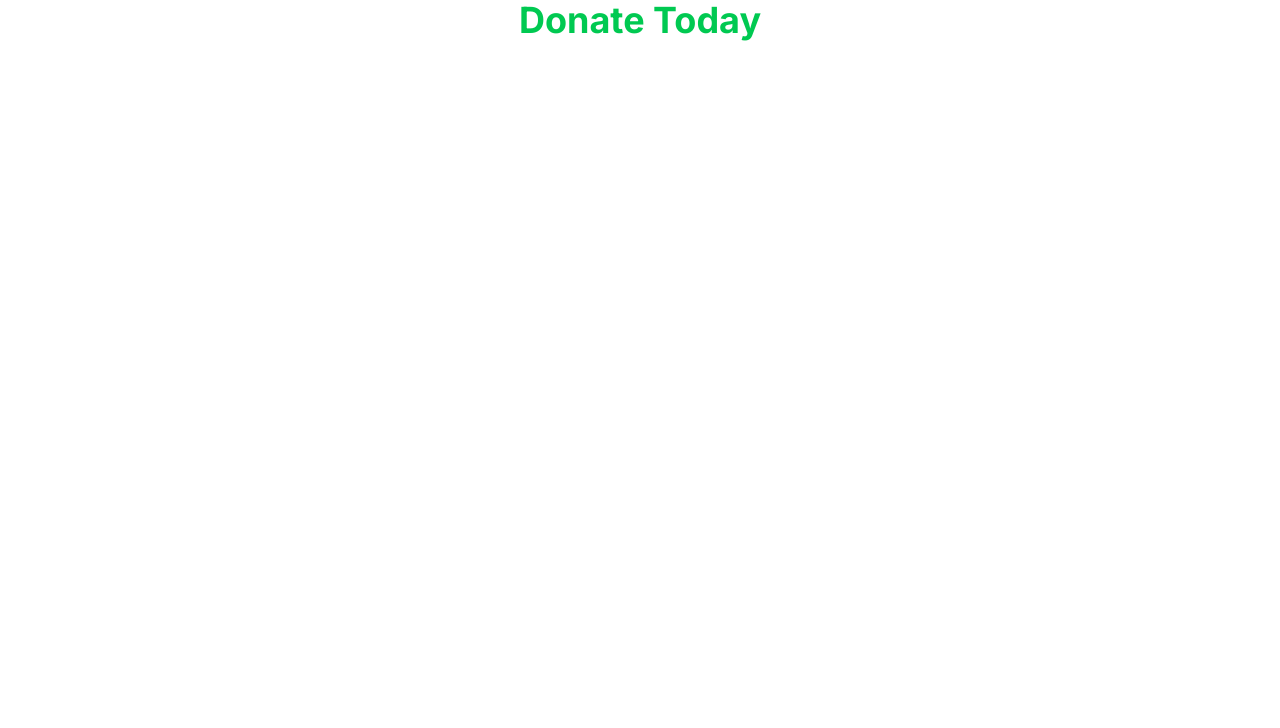
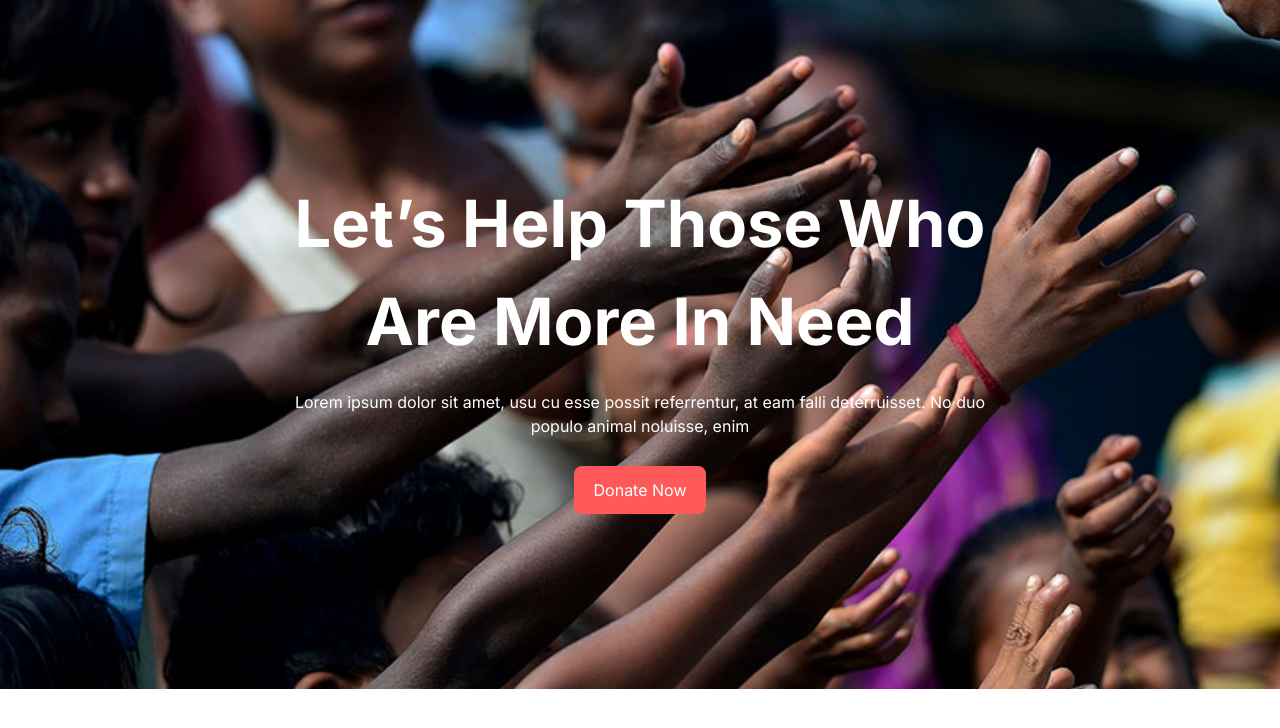
Before and after one commit to bayjid-alom/donate-today, a plain HTML site: page index.html in a window 1280 px wide. Drawn offline with nearby package versions, Linux system fonts and the light colour scheme; a web font is replaced by a local one.

Commit message:
Banner added

```diff
--- a/index.html
+++ b/index.html
@@ -27,8 +27,17 @@
 
 <body>
 
-    <header>
-        <h2 class="text-4xl text-center text-green-500 font-bold">Donate Today</h2>
+    <header class="bg-[url('images/donation13.jpg')]  bg-cover bg-no-repeat text-white py-9  lg:py-[175px]">
+
+        <div class="banner-content max-w-[90%] lg:max-w-[57%] mx-auto space-y-3 lg:space-y-5 text-center">
+
+            <h2 class="text-[35px] lg:text-[65px] font-bold ">Let’s Help Those Who Are More In Need</h2>
+            <p class="text-[rgba(255, 255, 255, 1)] leading-6 mb-7">Lorem ipsum dolor sit amet, usu cu esse possit
+                referrentur, at eam falli deterruisset. No duo populo
+                animal noluisse, enim</p>
+            <button class="bg-[#FF5959] border-none rounded-lg px-5 py-3">Donate Now</button>
+        </div>
+
     </header>
 
 </body>
```
